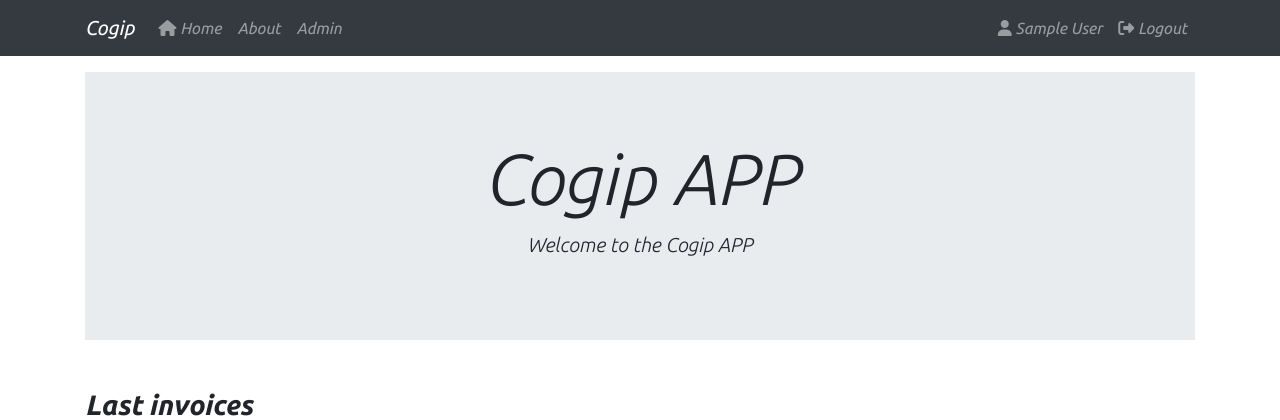
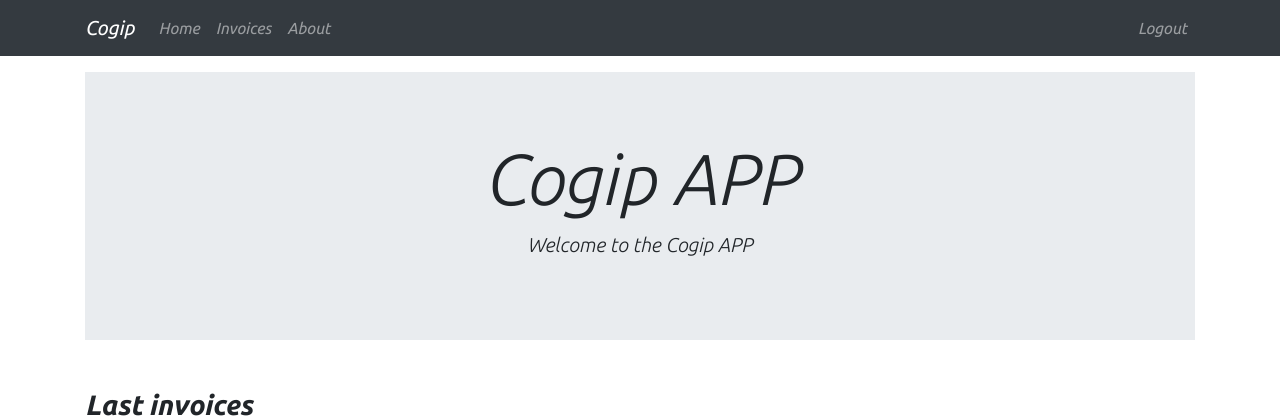
Before and after one commit to jcruz97/COGIP-app, a PHP site: page /COGIP-app/ in a window 1280 px wide. Shown: the top 420 px of the page. Run offline with PHP 8.4, Linux system fonts and the light colour scheme; the visitor is signed in with stand-in values (Sample User, id 1); data that the repository does not hold is empty; some libraries are stand-ins or nearby versions.

Commit message:
ajous modif navbar

```diff
--- a/app/views/inc/navbar.php
+++ b/app/views/inc/navbar.php
@@ -1,39 +1,35 @@
 <nav class="navbar navbar-expand-lg navbar-dark bg-dark mb-3">
   <div class="container">
-  <!-- <img src="<?= URLROOT ?>/img/logo1.png" alt="Logo COGIP"> -->
-    <a class="navbar-brand" href="<?= URLROOT ?>"><?= SITENAME ?></a>
+    <a class="navbar-brand" href="<?php echo URLROOT;  ?>"><?php echo SITENAME; ?></a>
     <button class="navbar-toggler" type="button" data-toggle="collapse" data-target="#navbarsExampleDefault" aria-controls="navbarsExampleDefault" aria-expanded="false" aria-label="Toggle navigation">
       <span class="navbar-toggler-icon"></span>
     </button>
 
     <div class="collapse navbar-collapse" id="navbarsExampleDefault">
       <ul class="navbar-nav mr-auto">
-        <li class="nav-item">
-          <a class="nav-link" href="<?= URLROOT ?>"><i class="fas fa-home"></i> Home</a>
+      <li class="nav-item">
+          <a class="nav-link" href="<?php echo URLROOT; ?>">Home</a>
         </li>
         <li class="nav-item">
-          <a class="nav-link" href="<?= URLROOT ?>/pages/about">About</a>
+          <a class="nav-link" href="<?php echo URLROOT; ?>/invoices/list">Invoices</a>
         </li>
-        <?php if (isset($_SESSION['user_id'])) : ?>
-          <li class="nav-item">
-              <a class="nav-link" href="<?= URLROOT ?>/admin">Admin</a>
-          </li>
-        <?php endif; ?>
+        <li class="nav-item">
+          <a class="nav-link" href="<?php echo URLROOT; ?>/pages/about">About</a>
+        </li>
       </ul>
-
       <ul class="navbar-nav ml-auto">
-        <?php if (isset($_SESSION['user_id'])) : ?>
-          <li class="nav-item">
-            <a class="nav-link" href="#"><i class="fas fa-user"></i> <?= $_SESSION['user_name'] ?></a>
-          </li>
-          <li class="nav-item">
-            <a class="nav-link" href="<?= URLROOT ?>/users/logout"><i class="fas fa-sign-out-alt"></i> Logout</a>
-          </li>
-        <?php else : ?>
-          <li class="nav-item">
-            <a class="nav-link" href="<?= URLROOT ?>/users/login"><i class="fas fa-sign-out-alt"></i> Login</a>
-          </li>
-        <?php endif; ?>
+      <?php if(isset($_SESSION['user_id'])) :  ?>
+        <li class="nav-item">
+          <a class="nav-link" href="<?php echo URLROOT; ?>/users/logout">Logout</a>
+        </li>
+      <?php else : ?>
+        <li class="nav-item">
+          <a class="nav-link" href="<?php echo URLROOT; ?>/users/register">Register</a>
+        </li>
+        <li class="nav-item">
+          <a class="nav-link" href="<?php echo URLROOT; ?>/users/login">Login</a>
+        </li>
+      <?php endif; ?>
       </ul>
     </div>
   </div>
```
